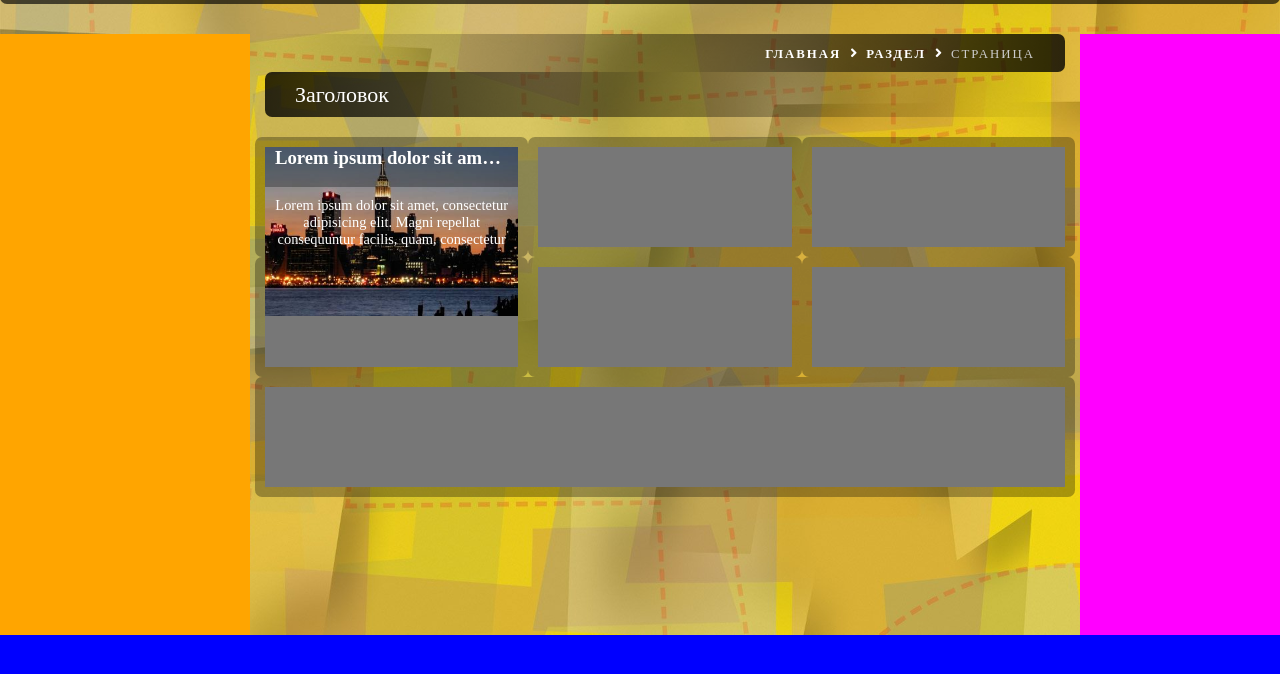
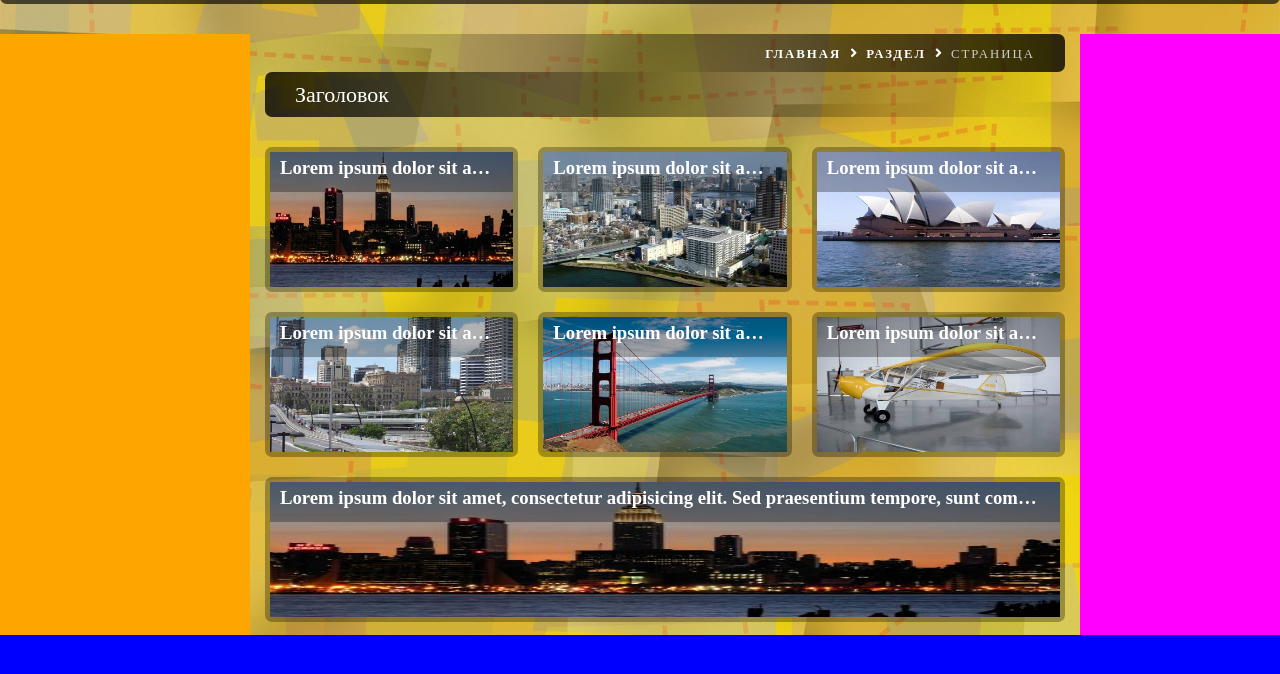
Before and after one commit to alexapps/skillup_web_layout_project, a plain HTML site: page index.html in a window 1280 px wide. Shown: the part 574-1248 px from the top of the page. Drawn offline with Linux system fonts and the light colour scheme.

Commit message:
main items are ready

```diff
--- a/index.html
+++ b/index.html
@@ -3,7 +3,7 @@
 <head>
 	<meta charset="UTF-8">
 	<meta name="viewport" content="width=device-width, initial-scale=1">
-	<title>Document</title>
+	<title>Strong Template</title>
 
 	<link rel="stylesheet" href="style/normalize.css">
 	<link rel="stylesheet" href="https://use.fontawesome.com/releases/v5.0.13/css/all.css" integrity="sha384-DNOHZ68U8hZfKXOrtjWvjxusGo9WQnrNx2sqG0tfsghAvtVlRW3tvkXWZh58N9jp" crossorigin="anonymous">
@@ -42,20 +42,57 @@
 			<div class="content">
 
 				<div class="content-item">
-					<div class="content-item__wrapper" href="#">
-						<img class="content-tem__image" src="img/1.jpg" alt="pic1">
-						<h3 class="content-item__title">Lorem ipsum dolor sit amet, consectetur adipisicing elit. Sed praesentium tempore, sunt commodi necessitatibus cumque, labore maiores, incidunt voluptatum magni cupiditate a tenetur molestias dolores consequatur. Nisi illo vel a!</h3>
-					    <p class="content-item__description">Lorem ipsum dolor sit amet, consectetur adipisicing elit. Magni repellat consequuntur facilis, quam, consectetur nesciunt aliquid officiis beatae accusantium voluptas voluptates maiores. Recusandae, provident nobis labore voluptates aliquam corrupti mollitia.</p>
-
+					<div class="content-item__wrapper">
+						<a href="#">
+							<h3 class="content-item__title">Lorem ipsum dolor sit amet, consectetur adipisicing elit. Sed praesentium tempore, sunt commodi necessitatibus cumque, labore maiores, incidunt voluptatum magni cupiditate a tenetur molestias dolores consequatur. Nisi illo vel a!</h3>
+							<img class="content-item__image" src="img/1.jpg" alt="pic1">
+							<p class="content-item__description">Lorem ipsum dolor sit amet, consectetur adipisicing elit. Magni repellat consequuntur facilis, quam, consectetur nesciunt aliquid officiis beatae accusantium voluptas voluptates maiores. Recusandae, provident nobis labore voluptates aliquam corrupti mollitia.</p>
+						</a>
 					</div>
 
 				</div>
-				<div class="content-item"><div></div></div>
-				<div class="content-item"><div></div></div>
-				<div class="content-item"><div></div></div>
-				<div class="content-item"><div></div></div>
-				<div class="content-item"><div></div></div>
-				<div class="content-item"><div></div></div>
+				<div class="content-item"><div class="content-item__wrapper">
+						<a href="#">
+							<h3 class="content-item__title">Lorem ipsum dolor sit amet, consectetur adipisicing elit. Sed praesentium tempore, sunt commodi necessitatibus cumque, labore maiores, incidunt voluptatum magni cupiditate a tenetur molestias dolores consequatur. Nisi illo vel a!</h3>
+							<img class="content-item__image" src="img/2.jpg" alt="pic2">
+							<p class="content-item__description">Lorem ipsum dolor sit amet, consectetur adipisicing elit. Magni repellat consequuntur facilis, quam, consectetur nesciunt aliquid officiis beatae accusantium voluptas voluptates maiores. Recusandae, provident nobis labore voluptates aliquam corrupti mollitia.</p>
+						</a>
+					</div></div>
+				<div class="content-item"><div class="content-item__wrapper">
+						<a href="#">
+							<h3 class="content-item__title">Lorem ipsum dolor sit amet, consectetur adipisicing elit. Sed praesentium tempore, sunt commodi necessitatibus cumque, labore maiores, incidunt voluptatum magni cupiditate a tenetur molestias dolores consequatur. Nisi illo vel a!</h3>
+							<img class="content-item__image" src="img/3.jpg" alt="pic3">
+							<p class="content-item__description">Lorem ipsum dolor sit amet, consectetur adipisicing elit. Magni repellat consequuntur facilis, quam, consectetur nesciunt aliquid officiis beatae accusantium voluptas voluptates maiores. Recusandae, provident nobis labore voluptates aliquam corrupti mollitia.</p>
+						</a>
+					</div></div>
+				<div class="content-item"><div class="content-item__wrapper">
+						<a href="#">
+							<h3 class="content-item__title">Lorem ipsum dolor sit amet, consectetur adipisicing elit. Sed praesentium tempore, sunt commodi necessitatibus cumque, labore maiores, incidunt voluptatum magni cupiditate a tenetur molestias dolores consequatur. Nisi illo vel a!</h3>
+							<img class="content-item__image" src="img/4.jpg" alt="pic4">
+							<p class="content-item__description">Lorem ipsum dolor sit amet, consectetur adipisicing elit. Magni repellat consequuntur facilis, quam, consectetur nesciunt aliquid officiis beatae accusantium voluptas voluptates maiores. Recusandae, provident nobis labore voluptates aliquam corrupti mollitia.</p>
+						</a>
+					</div></div>
+				<div class="content-item"><div class="content-item__wrapper">
+						<a href="#">
+							<h3 class="content-item__title">Lorem ipsum dolor sit amet, consectetur adipisicing elit. Sed praesentium tempore, sunt commodi necessitatibus cumque, labore maiores, incidunt voluptatum magni cupiditate a tenetur molestias dolores consequatur. Nisi illo vel a!</h3>
+							<img class="content-item__image" src="img/5.jpg" alt="pic5">
+							<p class="content-item__description">Lorem ipsum dolor sit amet, consectetur adipisicing elit. Magni repellat consequuntur facilis, quam, consectetur nesciunt aliquid officiis beatae accusantium voluptas voluptates maiores. Recusandae, provident nobis labore voluptates aliquam corrupti mollitia.</p>
+						</a>
+					</div></div>
+				<div class="content-item"><div class="content-item__wrapper">
+						<a href="#">
+							<h3 class="content-item__title">Lorem ipsum dolor sit amet, consectetur adipisicing elit. Sed praesentium tempore, sunt commodi necessitatibus cumque, labore maiores, incidunt voluptatum magni cupiditate a tenetur molestias dolores consequatur. Nisi illo vel a!</h3>
+							<img class="content-item__image" src="img/6.jpg" alt="pic6">
+							<p class="content-item__description">Lorem ipsum dolor sit amet, consectetur adipisicing elit. Magni repellat consequuntur facilis, quam, consectetur nesciunt aliquid officiis beatae accusantium voluptas voluptates maiores. Recusandae, provident nobis labore voluptates aliquam corrupti mollitia.</p>
+						</a>
+					</div></div>
+				<div class="content-item"><div class="content-item__wrapper">
+						<a href="#">
+							<h3 class="content-item__title">Lorem ipsum dolor sit amet, consectetur adipisicing elit. Sed praesentium tempore, sunt commodi necessitatibus cumque, labore maiores, incidunt voluptatum magni cupiditate a tenetur molestias dolores consequatur. Nisi illo vel a!</h3>
+							<img class="content-item__image" src="img/1.jpg" alt="pic1">
+							<p class="content-item__description">Lorem ipsum dolor sit amet, consectetur adipisicing elit. Magni repellat consequuntur facilis, quam, consectetur nesciunt aliquid officiis beatae accusantium voluptas voluptates maiores. Recusandae, provident nobis labore voluptates aliquam corrupti mollitia.</p>
+						</a>
+					</div></div>
 
 			</div>
 		</div>
@@ -63,7 +100,7 @@
 		<div class="right"></div>
 	</div>
 	<div class="footer"></div>
-	    <script src="script/hamburger.js"></script>
+	<script src="script/hamburger.js"></script>
 
 </body>
 </html>
--- a/style/style.css
+++ b/style/style.css
@@ -169,31 +169,53 @@ text-transform: uppercase;
 }
 
 .content-item {
-  padding: 10px;
-  width: 33.33333%;
+
+  padding: 5px;
+  width: calc(33.33333% - 40px);
+  height: auto;
   flex-grow: 1;
   border-radius: 7px;
   background: rgba(0, 0, 0, 0.3);
+  margin: 10px 10px 10px 10px;
+  display: block;
 }
-
 
 
 .content-item div {
   background-color: #777;
-  height: 100px;
+  height: 135px;
 }
 
 .content-item__wrapper {
   position: relative;
   max-width: 100%;
   max-height: 100%;
+  overflow: hidden;
+  box-sizing: border-box;
+
 
 
 }
 
-.content-tem__image {
+.content-item__wrapper a:hover .content-item__description {
+    top: 40px;
+    background: rgba(0, 0, 0, 0.5);
+    transition: top, 0.5s;
+
+}
+
+.content-item__wrapper a:hover .content-item__title {
+    background: rgba(0, 0, 0, 0.5);
+    transition: background, 0.5s;
+}
+
+.content-item__image {
   position: absolute;
-    max-width: 100%;
+  top: 0;
+  bottom: 0;
+  width: 100%;
+  height: 100%;
+  z-index: 1;
 
 
 
@@ -203,15 +225,17 @@ text-transform: uppercase;
   height: 40px;
   position: absolute;
   margin-top: 0;
+  padding-top: 5px;
   padding-left: 10px;
   padding-right: 10px;
   white-space: nowrap;
   text-overflow: ellipsis;
+  text-align: center;
   max-width: 100%;
   overflow: hidden;
   background: rgba(0, 0, 0, 0.3);
   color: #ffffff;
-
+  z-index: 2;
 }
 
 
@@ -219,20 +243,21 @@ text-transform: uppercase;
 .content-item__description {
   position: absolute;
   margin: 0;
-  bottom: 0;
   left: 0;
+  top: 100%;
   font-size: 0.9rem;
   color: #fff;
-  padding-top: 50px;
+  padding-top: 0;
+  padding-left: 5px;
+  padding-right: 5px;
   text-align: center;
   max-height: 100%;
   overflow: hidden;
+  z-index: 2;
 
 }
 
-.content-item__description:hover {
-    height: calc(100% - 40px) ;
-}
+
 
 .content {
   display: flex;
@@ -262,8 +287,15 @@ text-transform: uppercase;
   }
 
   .content-item {
-    width: 50%;
+    width: calc(50% - 20px);
+
   }
+  .content-item div {
+
+    height: 225px;
+  }
+
+
   .clear-menu-btn {
     display: block;
   }
@@ -300,4 +332,13 @@ text-transform: uppercase;
   .right {
     width: 100%;
   }
+  .content-item {
+    width: calc(100% - 20px);
+
   }
+  .content-item div {
+
+    height: 450px;
+  }
+
+}
```
Also changed, not shown: index_grid.html (added, +23 -0 lines), style/style_grid.css (added, +22 -0 lines). Lines whose indentation alone changed are shown as unchanged.
